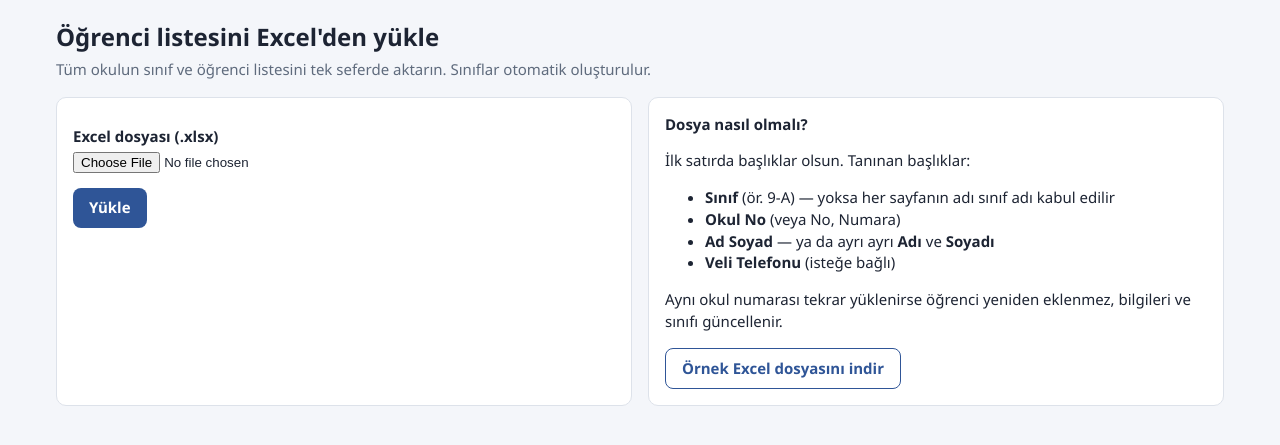
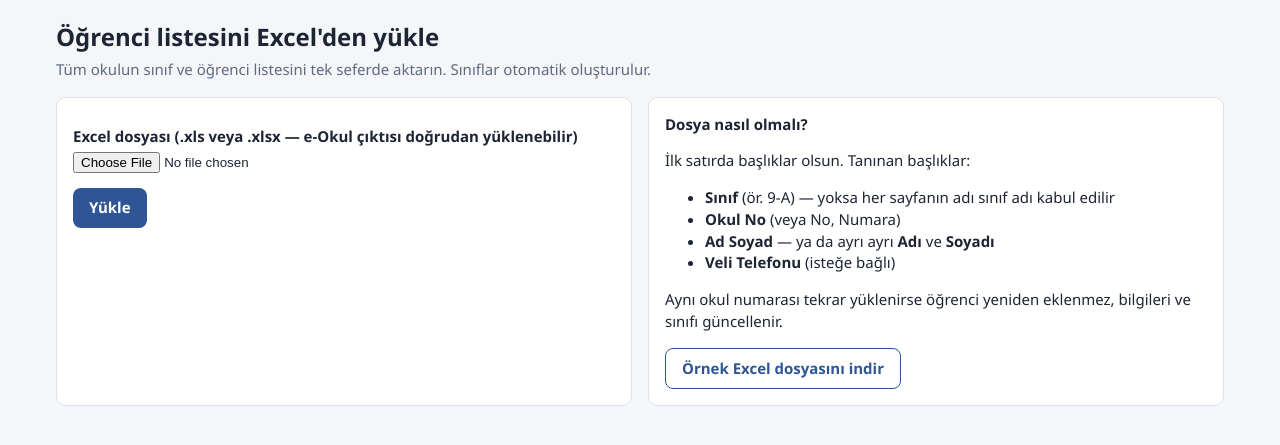
Before and after one commit to htoker06/coinbul, a Flask app: template okul_faaliyet/templates/ice_aktar.html in a window 1280 px wide. Shown: the top 445 px of the page. Run offline with Flask 3, Linux system fonts and the light colour scheme; the template is opened without the code that fills it, so the values that code supplies are empty.

Commit message:
e-Okul .xls öğrenci listesini doğrudan içe aktar
e-Okul'un Crystal Reports ile verdiği eski Excel (.xls) dosyası artık
dönüştürmeden yüklenebiliyor (xlrd). Paket listesi değiştiği için
başlatma dosyası ilk açılışta paketleri yeniden kurar.

Co-Authored-By: Claude Opus 5.5 <noreply@anthropic.com>
Claude-Session: https://claude.ai/code/session_01QGpM69nwXVqXg23wob5eEG

```diff
--- a/okul_faaliyet/app.py
+++ b/okul_faaliyet/app.py
@@ -603,13 +603,13 @@ def _rotalar(app):
     def ice_aktar_sayfa():
         if request.method == "POST":
             dosya = request.files.get("dosya")
-            if not dosya or not dosya.filename.lower().endswith((".xlsx", ".xlsm")):
-                flash("Lütfen .xlsx uzantılı bir Excel dosyası seçin.", "hata")
+            if not dosya or not dosya.filename.lower().endswith((".xlsx", ".xlsm", ".xls")):
+                flash("Lütfen bir Excel dosyası (.xls veya .xlsx) seçin.", "hata")
                 return redirect(url_for("ice_aktar_sayfa"))
             try:
                 kayitlar = ice_aktar.excel_oku(dosya.read())
             except Exception:
-                flash("Dosya okunamadı. Excel (.xlsx) dosyası olduğundan emin olun.", "hata")
+                flash("Dosya okunamadı. Excel (.xls veya .xlsx) dosyası olduğundan emin olun.", "hata")
                 return redirect(url_for("ice_aktar_sayfa"))
             if not kayitlar:
                 flash("Dosyada öğrenci bulunamadı. Başlık satırında “Ad Soyad” (veya “Adı” ve "
--- a/okul_faaliyet/requirements.txt
+++ b/okul_faaliyet/requirements.txt
@@ -2,3 +2,4 @@ flask>=3.0
 waitress>=3.0
 openpyxl>=3.1
 reportlab>=4.0
+xlrd>=2.0
--- a/okul_faaliyet/templates/ice_aktar.html
+++ b/okul_faaliyet/templates/ice_aktar.html
@@ -6,8 +6,8 @@
 <div class="izgara2">
 <form method="post" enctype="multipart/form-data" class="kart">
   <input type="hidden" name="csrf" value="{{ csrf }}">
-  <label>Excel dosyası (.xlsx)</label>
-  <input type="file" name="dosya" accept=".xlsx,.xlsm" required>
+  <label>Excel dosyası (.xls veya .xlsx — e-Okul çıktısı doğrudan yüklenebilir)</label>
+  <input type="file" name="dosya" accept=".xls,.xlsx,.xlsm" required>
   <p><button class="btn">Yükle</button></p>
 </form>
 <div class="kart">
```
Also changed, not shown: okul_faaliyet/ice_aktar.py (+12 -4 lines), 1 other file.
